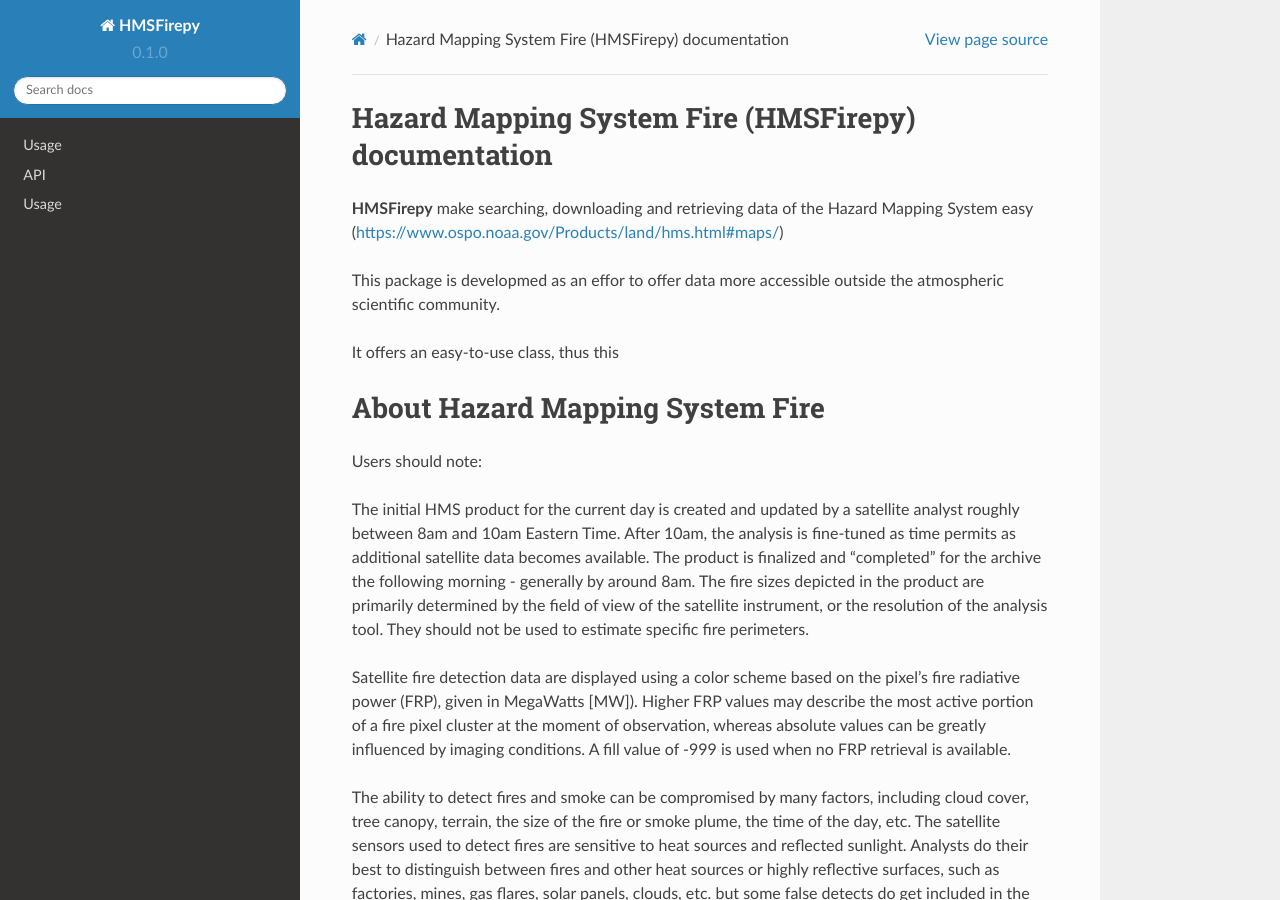
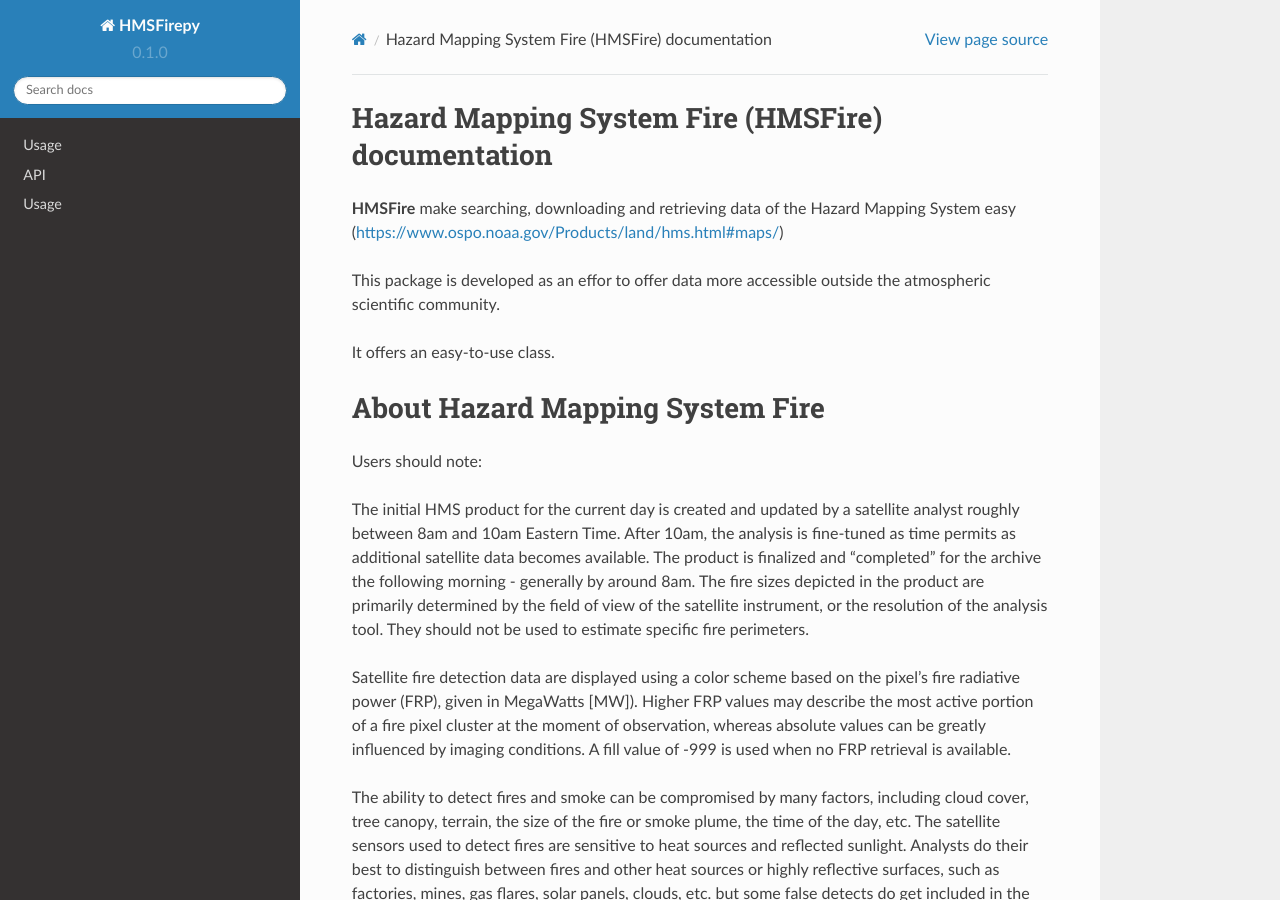
Before and after one commit to joelchaconcastillo/OSPO_HMS_Fire, a Sphinx documentation site: the page built from docs/source/index.rst, in a window 1280 px wide and 900 px high. Built offline with Sphinx 7.4.7 and the Read the Docs theme 2.0.0, drawn with Linux system fonts in a browser that asks for light colours.

Commit message:
Update index.rst

```diff
--- a/docs/source/index.rst
+++ b/docs/source/index.rst
@@ -1,10 +1,10 @@
-Hazard Mapping System Fire (HMSFirepy) documentation
+Hazard Mapping System Fire (HMSFire) documentation
 ===================================
-**HMSFirepy** make searching, downloading and retrieving data of the Hazard Mapping System easy (https://www.ospo.noaa.gov/Products/land/hms.html#maps/)
+**HMSFire** make searching, downloading and retrieving data of the Hazard Mapping System easy (https://www.ospo.noaa.gov/Products/land/hms.html#maps/)
 
-This package is developmed as an effor to offer data more accessible outside the atmospheric scientific community.
+This package is developed as an effor to offer data more accessible outside the atmospheric scientific community.
 
-It offers an easy-to-use class, thus this
+It offers an easy-to-use class.
 
 About Hazard Mapping System Fire
 ===================================
```
